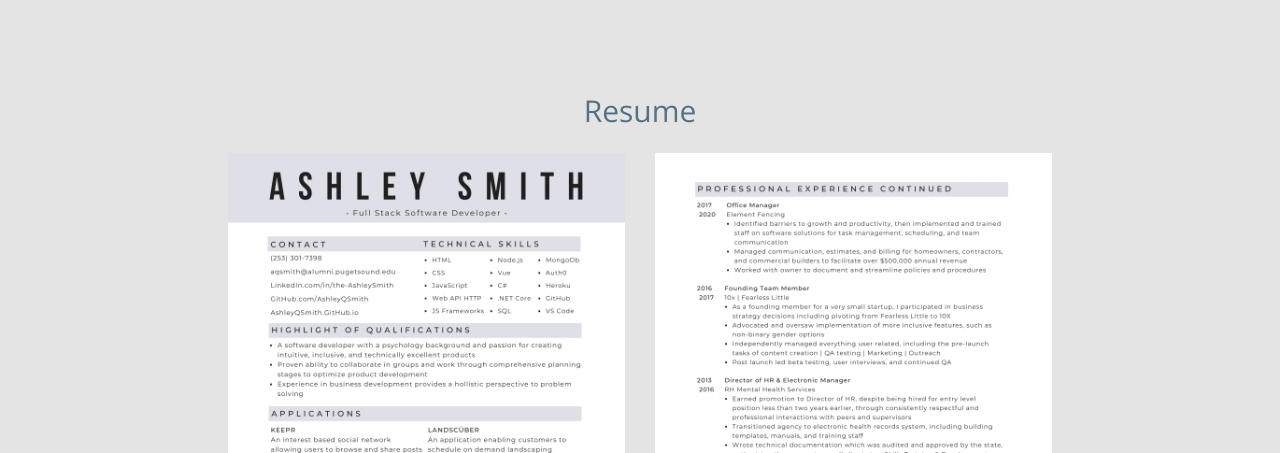
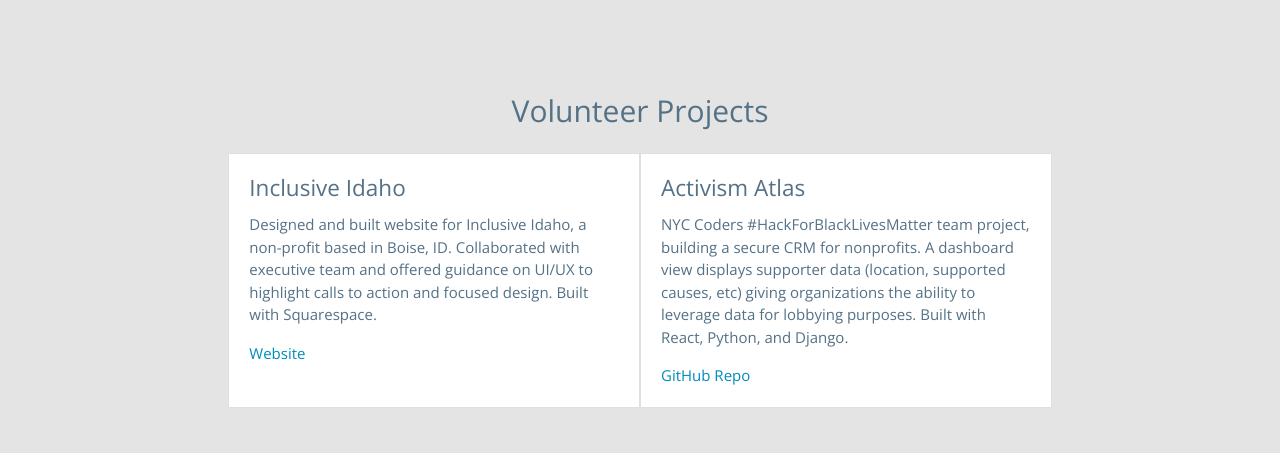
Before and after one commit to AshleyQSmith/AshleyQSmith.github.io, a plain HTML site: page index.html in a window 1280 px wide. Shown: the part 2478-2931 px from the top of the page. Drawn offline with nearby package versions, Linux system fonts and the light colour scheme.

Commit message:
added volunteer section

```diff
--- a/index.html
+++ b/index.html
@@ -195,6 +195,40 @@
         </div>
       </div>
 
+      <div class="row third-text-row py-5 d-flex">
+        <div class="col-12">
+          <h2 class="text-center text-blue pb-3">Volunteer Projects</h2>
+        </div>
+
+        <div class="col-8 card-deck mx-auto">
+          <div class="card mx-auto" style="width: 18rem;">
+            <div class="card-body">
+              <h4 class="card-title text-blue">Inclusive Idaho</h4>
+              <p class="card-text text-blue">
+                Designed and built website for Inclusive Idaho, a non-profit based in Boise, ID. Collaborated with executive team and offered guidance on UI/UX to highlight calls to action and focused design. Built with Squarespace.
+              </p>
+              <a href="https://www.inclusiveidaho.org" class="card-link"
+                >Website</a
+              >
+
+            </div>
+          </div>
+
+          <div class="card mx-auto" style="width: 18rem;">
+            <div class="card-body">
+              <h4 class="card-title text-blue">Activism Atlas</h4>
+              <p class="card-text text-blue">
+                NYC Coders #HackForBlackLivesMatter team project, building a secure CRM for nonprofits. A dashboard view displays supporter data (location, supported causes, etc) giving organizations the ability to leverage data for lobbying purposes. Built with React, Python, and Django.
+              </p>
+              <a
+                href="https://github.com/Activism-Atlas/Activism-Atlas"
+                class="card-link"
+                >GitHub Repo</a
+              >
+            </div>
+          </div>
+          </div>
+
       <div class="row third-text-row py-5 text-center justify-content-center">
         <div class="col-12">
           <h2 class="text-center text-blue pb-3">Resume</h2>
```
